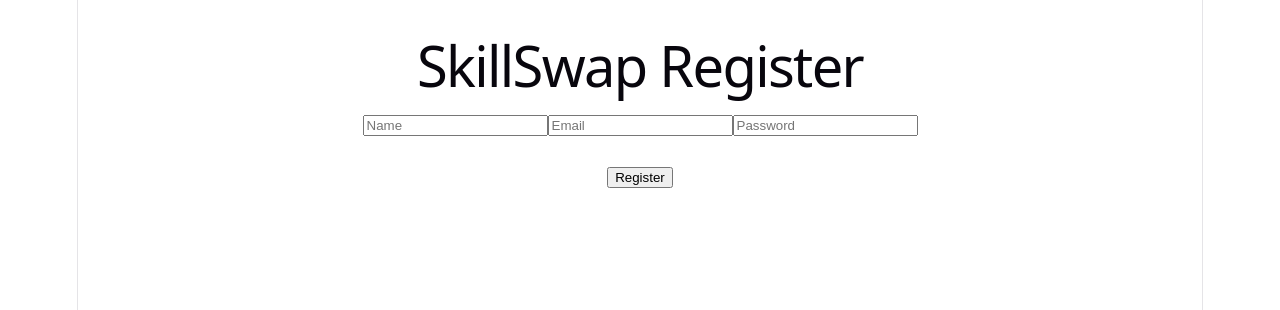
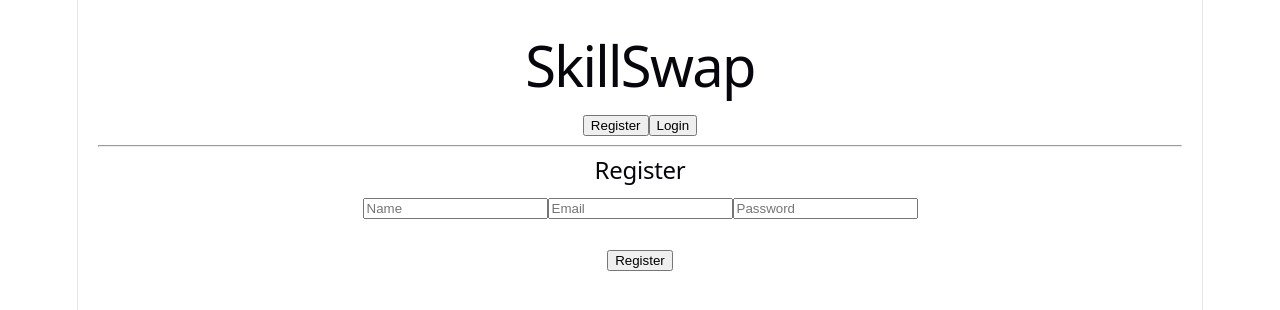
Before and after one commit to Hayat37/LogicForge-Hackathon, a React app in the folder frontend/: page / in a window 1280 px wide. Shown: the top 310 px of the page. Built offline with nearby package versions, Linux system fonts and the light colour scheme; the HTML template or start-up script is replaced by a standard one.

Commit message:
refactor frontend into Login and Register components

```diff
--- a/frontend/src/App.jsx
+++ b/frontend/src/App.jsx
@@ -1,56 +1,22 @@
 import { useState } from "react";
+import Login from "./Login";
+import Register from "./Register";
 
 function App() {
-  const [name, setName] = useState("");
-  const [email, setEmail] = useState("");
-  const [password, setPassword] = useState("");
-
-  const registerUser = async () => {
-  const payload = { name, email, password };
-
-  console.log("SENDING:", payload);
-
-  const res = await fetch("http://localhost:8000/register.php", {
-    method: "POST",
-    headers: {
-      "Content-Type": "application/json"
-    },
-    body: JSON.stringify(payload)
-  });
-
-  const data = await res.json();
-  console.log(data);
-};
-
-
-
+  const [page, setPage] = useState("register");
 
   return (
     <div style={{ padding: 20 }}>
-      <h1>SkillSwap Register</h1>
+      <h1>SkillSwap</h1>
 
-      <input
-  placeholder="Name"
-  value={name}
-  onChange={(e) => setName(e.target.value)}
-/>
+      {/* NAVIGATION */}
+      <button onClick={() => setPage("register")}>Register</button>
+      <button onClick={() => setPage("login")}>Login</button>
 
-<input
-  placeholder="Email"
-  value={email}
-  onChange={(e) => setEmail(e.target.value)}
-/>
+      <hr />
 
-<input
-  placeholder="Password"
-  value={password}
-  onChange={(e) => setPassword(e.target.value)}
-/>
-      <br /><br />
-
-      <button onClick={registerUser}>
-        Register
-      </button>
+      {page === "register" && <Register />}
+      {page === "login" && <Login />}
     </div>
   );
 }
--- /dev/null
+++ b/frontend/src/Login.jsx
@@ -0,0 +1,39 @@
+import { useState } from "react";
+
+function Login() {
+  const [email, setEmail] = useState("");
+  const [password, setPassword] = useState("");
+
+  const loginUser = async () => {
+    const res = await fetch("http://localhost:8000/login.php", {
+      method: "POST",
+      headers: {
+        "Content-Type": "application/json",
+      },
+      body: JSON.stringify({ email, password }),
+    });
+
+    const data = await res.json();
+    console.log(data);
+
+    if (data.success) {
+      alert("Login successful 🎉");
+    } else {
+      alert(data.error);
+    }
+  };
+
+  return (
+    <div>
+      <h2>Login</h2>
+
+      <input placeholder="Email" onChange={(e) => setEmail(e.target.value)} />
+      <input placeholder="Password" onChange={(e) => setPassword(e.target.value)} />
+
+      <br /><br />
+      <button onClick={loginUser}>Login</button>
+    </div>
+  );
+}
+
+export default Login;
--- /dev/null
+++ b/frontend/src/Register.jsx
@@ -0,0 +1,35 @@
+import { useState } from "react";
+
+function Register() {
+  const [name, setName] = useState("");
+  const [email, setEmail] = useState("");
+  const [password, setPassword] = useState("");
+
+  const registerUser = async () => {
+    const res = await fetch("http://localhost:8000/register.php", {
+      method: "POST",
+      headers: {
+        "Content-Type": "application/json",
+      },
+      body: JSON.stringify({ name, email, password }),
+    });
+
+    const data = await res.json();
+    console.log(data);
+  };
+
+  return (
+    <div>
+      <h2>Register</h2>
+
+      <input placeholder="Name" onChange={(e) => setName(e.target.value)} />
+      <input placeholder="Email" onChange={(e) => setEmail(e.target.value)} />
+      <input placeholder="Password" onChange={(e) => setPassword(e.target.value)} />
+
+      <br /><br />
+      <button onClick={registerUser}>Register</button>
+    </div>
+  );
+}
+
+export default Register;
```
